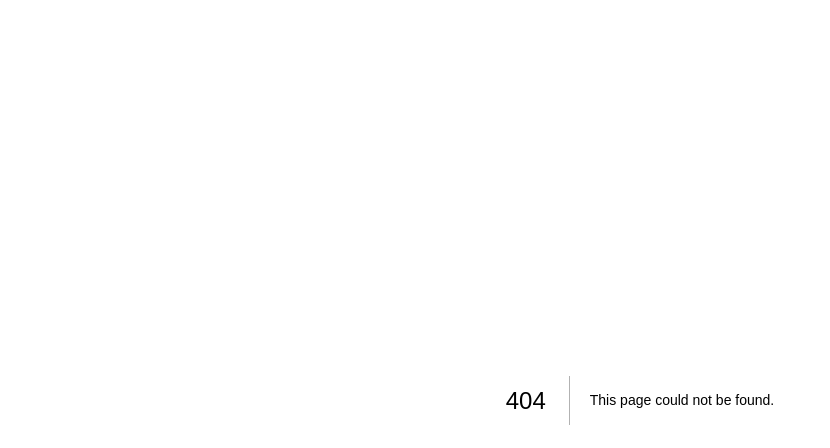
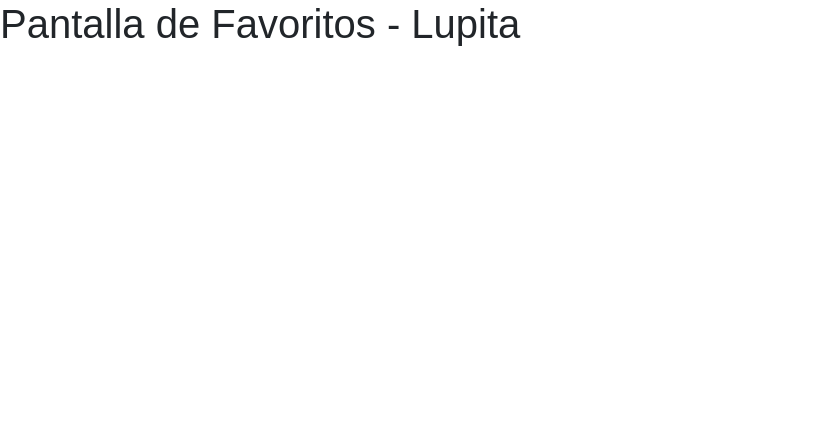
Before and after one commit to cin19-pri/DixemaWeb-nextJS, a Next.js app: page /favoritos in a window 1280 px wide. Before the commit this address had no page. Shown: the top 448 px of the page, without its empty margins (0-830 px from the left). Built offline with nearby package versions, Linux system fonts and the light colour scheme; a web font is replaced by a local one.

Commit message:
Agrego página favoritos

```diff
--- /dev/null
+++ b/src/app/favoritos/page.tsx
@@ -0,0 +1,7 @@
+export default function Favoritos() {
+  return (
+    <div>
+      <h1>Pantalla de Favoritos - Lupita</h1>
+    </div>
+  );
+}
```
Also changed, not shown: 1 other file (tests, documents, lock files or other folders).
